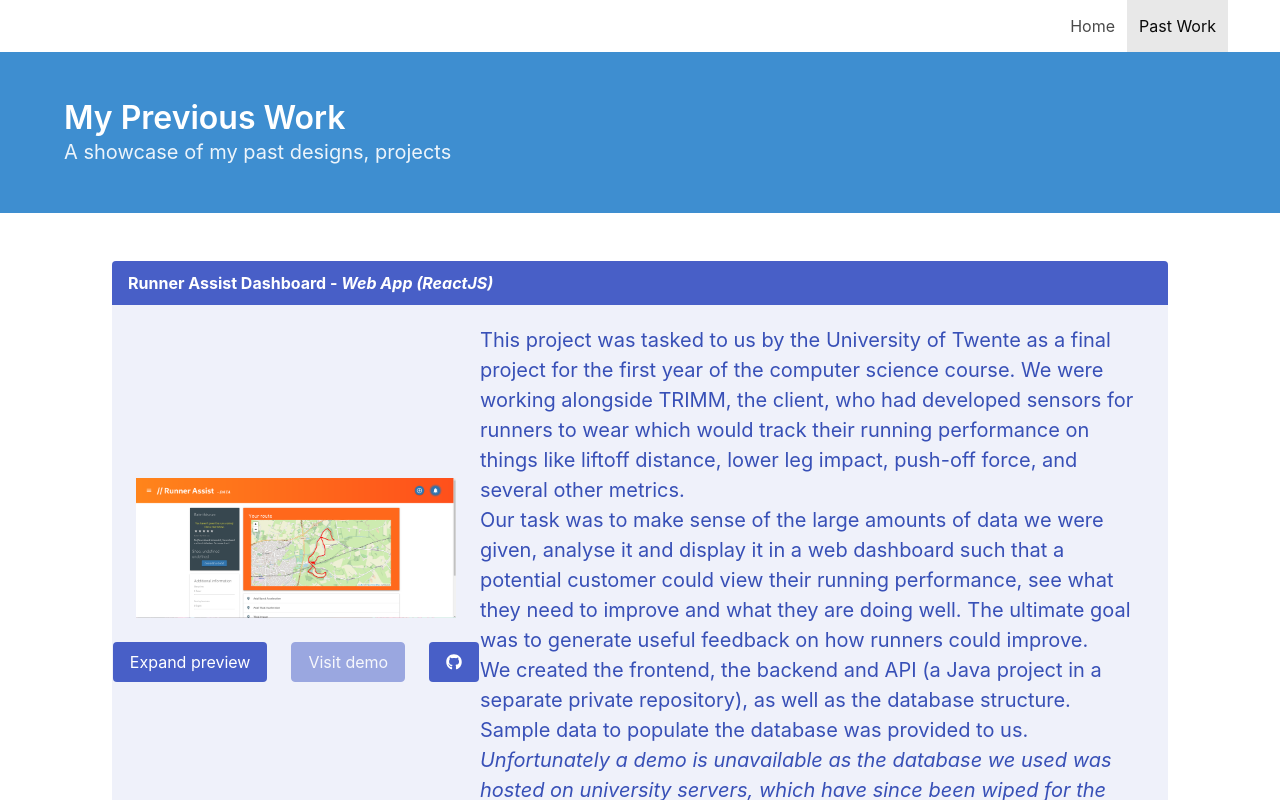
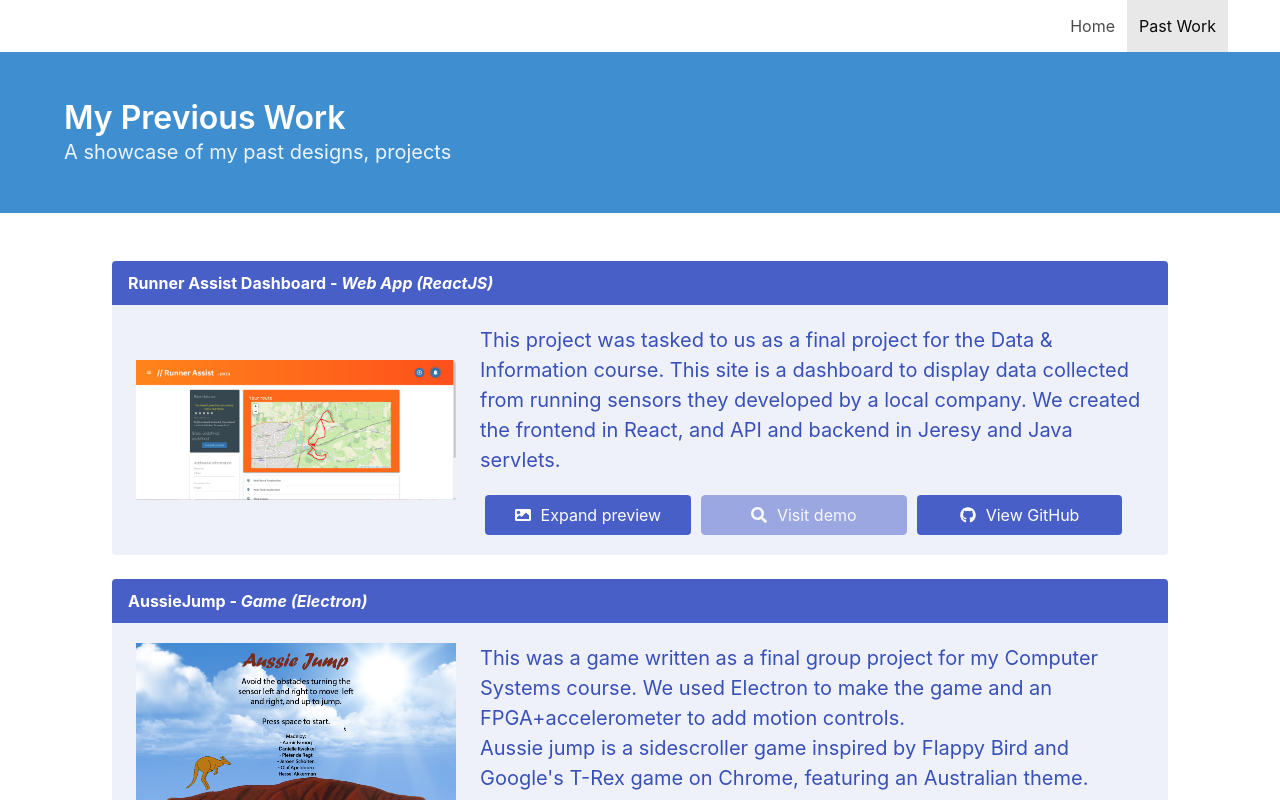
Before and after one commit to SlimShadyIAm/portfolio-vue, a Vue app: page /#/work in a window 1280 px wide. Shown: the top 800 px of the page. Built offline with nearby package versions, Linux system fonts and the light colour scheme.

Commit message:
Improvements to previous work

```diff
--- a/src/components/AboutColumns.vue
+++ b/src/components/AboutColumns.vue
@@ -51,7 +51,7 @@ export default {
 }
 </script>
 
-<style>
+<style scoped>
     .yee {
         margin-top: -275px;
     }
--- a/src/components/WorkObject.vue
+++ b/src/components/WorkObject.vue
@@ -18,38 +18,27 @@
 							</figure>
 						</div>
 					</div>
-					<div class="columns is-full-on-mobile">
-						<div class="column btn-column">
-							<a
-								class="button is-fullwidth is-link"
-								v-on:click="$emit('images', 0, images)"
-								>Expand preview</a
-							>
-						</div>
-						<div class="column btn-column">
-							<a
-								:href="work.demo"
-								class="button is-fullwidth is-link"
-								:disabled="work.demo === ''"
-								>Visit demo</a
-							>
-						</div>
-						<div class="column btn-column">
-							<a
-								:href="work.source"
-								class="button is-fullwidth is-link"
-								:disabled="work.source === ''"
-							>
-								<font-awesome-icon
-									class="fa"
-									:icon="['fab', 'github']"
-								/>
-							</a>
-						</div>
+				</div>
+				<div class="column is-two-thirds work-body">
+					<p class="is-size-5 work-description" v-html="work.description"></p>
+					<div class="buttons">
+						<a class="button is-fullwidth is-link" v-on:click="$emit('images', 0, images)">
+							<font-awesome-icon
+								class="fa"
+								:icon="['fas', 'image']"
+							/> Expand preview</a>
+						<a :href="work.demo" class="button is-fullwidth is-link" :disabled="work.demo === ''">
+							<font-awesome-icon
+								class="fa"
+								:icon="['fas', 'search']"
+							/> Visit demo</a>
+						<a :href="work.source" class="button is-fullwidth is-link" :disabled="work.source === ''">
+							<font-awesome-icon
+								class="fa"
+								:icon="['fab', 'github']"
+							/>View GitHub
+						</a>
 					</div>
-				</div>
-				<div class="column is-two-thirds">
-					<p class="is-size-5" v-html="work.description"></p>
 				</div>
 			</div>
 		</div>
@@ -59,6 +48,8 @@
 <script>
 import { library } from "@fortawesome/fontawesome-svg-core";
 import { faGithub } from "@fortawesome/free-brands-svg-icons";
+import { faSearch } from "@fortawesome/free-solid-svg-icons";
+import { faImage } from "@fortawesome/free-solid-svg-icons";
 import { FontAwesomeIcon } from "@fortawesome/vue-fontawesome";
 
 import LazyLoad from "vue-lazyload";
@@ -76,7 +67,7 @@ Vue.use(LazyLoad, {
 	}
 });
 
-library.add(faGithub);
+library.add(faGithub, faSearch, faImage);
 
 export default {
 	name: "WorkObject",
@@ -124,4 +115,33 @@ img[lazy="loaded"] {
 	justify-content: center;
 	flex-direction: column;
 }
+
+.fa {
+	margin-right: 10px;
+}
+
+.buttons {
+	margin-top: 20px;
+}
+
+.button {
+	width: 31%;
+	margin-left: 5px;
+	margin-right: 5px;}
+
+@media (max-width: 768px) {
+	.button {
+		width: 100%;
+	}
+}
+
+.work-body {
+	display: flex;
+	flex-direction: column;
+}
+
+.work-description {
+	flex-grow: 1;
+}
+
 </style>
--- a/src/components/WorkObjects.vue
+++ b/src/components/WorkObjects.vue
@@ -34,7 +34,7 @@ export default {
 					id: uuid.v4(),
 					name: "Runner Assist Dashboard",
 					type: "Web App (ReactJS)",
-					description: `This project was tasked to us by the University of Twente as a final project for the first year of the computer science course. We were working alongside TRIMM, the client, who had developed sensors for runners to wear which would track their running performance on things like liftoff distance, lower leg impact, push-off force, and several other metrics.<br>Our task was to make sense of the large amounts of data we were given, analyse it and display it in a web dashboard such that a potential customer could view their running performance, see what they need to improve and what they are doing well. The ultimate goal was to generate useful feedback on how runners could improve.<br>We created the frontend, the backend and API (a Java project in a separate private repository), as well as the database structure. Sample data to populate the database was provided to us.<br><i>Unfortunately a demo is unavailable as the database we used was hosted on university servers, which have since been wiped for the next years' projects</i>`,
+					description: `This project was tasked to us as a final project for the Data & Information course. This site is a dashboard to display data collected from running sensors they developed by a local company. We created the frontend in React, and API and backend in Jeresy and Java servlets.</i>`,
 					demo: "",
 					source:
 						"https://github.com/SlimShadyIAm/runner-assist-frontend/",
@@ -50,7 +50,7 @@ export default {
 					id: uuid.v4(),
 					name: "AussieJump",
 					type: "Game (Electron)",
-					description: `This was a game written as a final group project for the 5th module at the Unviersity of Twente.<br>Aussie jump is a sidescroller game inspired by Flappy Bird and Google's T-Rex game on Chrome. It features an Australian theme, as the character you control is a kangaroo and you avoid cactuses which come at you from two sides at varying speeds. Use your arrow keys, or tilt the sensor to avoid the obstacles and get the highest score you can. Boing! Boing! Boing!<br />The game is written in Electron v6.1.2 and makes use of the <code>onoff</code> NPM package to support communication over GPIO with an FPGA, which is connected to an accelerometer. This gives the user the choice to control the game with a keyboard or motion controls.<br><i>A demo video is available <a href="https://youtu.be/Kcm_Yac7x3U">here</a>, and you can play yourself if you clone the repository and run it yourself, however it will run super fast as it was designed to be run on a Raspberry Pi which is much slower. You can't use motion controls without our hardware setup (FPGA+accelerometer)</i>`,
+					description: `This was a game written as a final group project for my Computer Systems course. We used Electron to make the game and an FPGA+accelerometer to add motion controls.<br>Aussie jump is a sidescroller game inspired by Flappy Bird and Google's T-Rex game on Chrome, featuring an Australian theme. Jump to avoid the obstacles. Click the link to watch our demo video!`,
 					demo: "https://youtu.be/Kcm_Yac7x3U",
 					source: "https://github.com/SlimShadyIAm/AussieJump",
 					preview: this.importAll(
@@ -80,8 +80,8 @@ export default {
 					id: uuid.v4(),
 					name: "EZ-Sign",
 					type: "Web App (VueJS)",
-					description: `This web app was created as a high fidelity proof of concept, as a final project for the human-computer interaction course at the University of Twente.<br><br>Every day, sign language users, including deaf people, and the hearing or speech impaired, struggle with interactions considered trivial to those who can communicate with others verbally. For this marginalized group of our society, we have developed an app that aims to ease some of this difficulty by providing them with a smart sign language translation assistant. While previously sign language users would typically resort to using a pen and piece of paper, gesturing, or typing in the notes app on a smartphone, our application aims to replace these older methods in lieu of a professional sign language interpreter.<br><i></i>This app is a proof-of-concept prototype, so it cannot actually perform any translation.</i>`,
-					demo: "https://ezsign.slim.ovh/",
+					description: `This web app was created as a high fidelity proof of concept, as a final project for my human-computer interaction course. This is a non-functional prototype.<br>The concept was designed to help sign language users interact with non-sign language users in their daily lives by building a smart sign language translation app by using the camera on your phone.`,
+					demo: "https://ezsign.slim.rocks/",
 					source: "https://github.com/SlimShadyIAm/ezsign",
 					preview: this.importAll(
 						require.context(
@@ -138,55 +138,6 @@ export default {
 				},
 				{
 					id: uuid.v4(),
-					name: "Taggy McTagface",
-					type: "Discord bot (NodeJS)",
-					description:
-						"This bot was created for the <a href='https://discord.gg/chromeos'>r/ChromeOS Discord server</a>.<br>It provides various utilities useful for regular members, such as the ability to add custom text snippets to the database so that when you invoke a command, it will post that snippet. This is very useful, for example in the context of support, when you want to post a series of common Linux commands; you wouldn't have to type them out by hand, rather just type something like <code>$ubuntu</code> and the bot would post the pre-saved response.<br>Another key feature is that it makes use of a <a href='https://cros-updates.netlify.com/'>ChromeOS update release API</a>, so you can check which version and platform number a device model is on; useful for seeing how device updates are rolled out to all models.",
-					demo: "https://discord.gg/chromeos",
-					source: "https://github.com/SlimShadyIAm/taggymctagface",
-					preview: this.importAll(
-						require.context(
-							"@/assets/img/works/taggymctagface",
-							false,
-							/\.(png|jpe?g|svg)$/
-						)
-					)
-				},
-				{
-					id: uuid.v4(),
-					name: "Toadette",
-					type: "Discord bot (NodeJS)",
-					description:
-						"Did you know that Mario Kart has a competitive scene? I know, I'm as surprised as you are.<br>I made this bot for a friend's Mario Kart 8 team Discord as he wanted a simple way for his team to communicate to each other when there was a scrimmage match available for the team to compete in, and for the team members to mark themselves as available. You can use the command <code>!start</code> to notify the server that a war is starting, and teammates can join the lineup by typing <code>!can</code>. It's that easy.",
-					demo: "",
-					source: "https://github.com/SlimShadyIAm/toadette",
-					preview: this.importAll(
-						require.context(
-							"@/assets/img/works/toadette",
-							false,
-							/\.(png|jpe?g|svg)$/
-						)
-					)
-				},
-
-				{
-					id: uuid.v4(),
-					name: "ChromeOS Updates Bot",
-					type: "Discord bot (NodeJS)",
-					description:
-						"This bot was created for the <a href='https://discord.gg/chromeos'>r/ChromeOS Discord server</a>.<br>It posts a notification in the server when a new update is released for ChromeOS, the operating system that runs on Chromebooks",
-					demo: "https://discord.gg/chromeos",
-					source: "https://github.com/SlimShadyIAm/cros-updates",
-					preview: this.importAll(
-						require.context(
-							"@/assets/img/works/cros-updates",
-							false,
-							/\.(png|jpe?g|svg)$/
-						)
-					)
-				},
-				{
-					id: uuid.v4(),
 					name: "This website!",
 					type: "Website (VueJS)",
 					description: `This website was written by me, using the frontend JavaScript framework <a href='https://vuejs.org'>Vue.js</a>, and <a href="https://bulma.io">Bulma</a> as the CSS framework.`,
```
